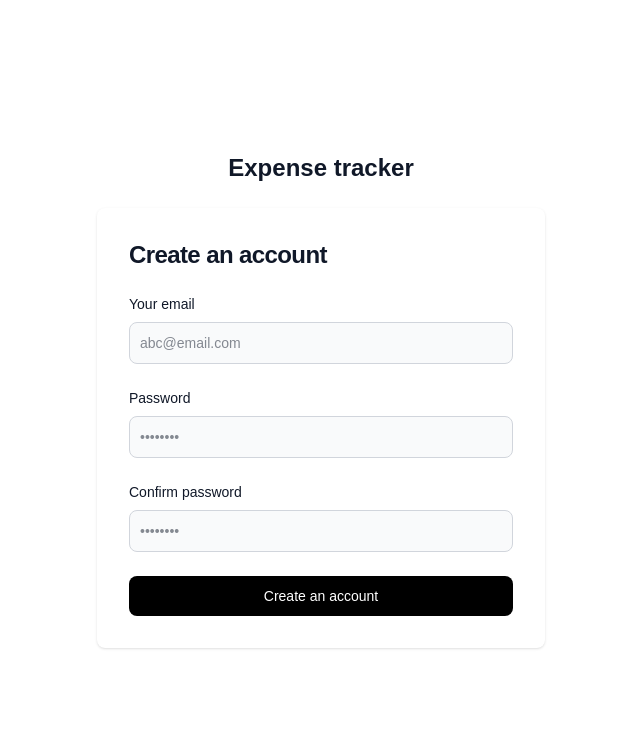
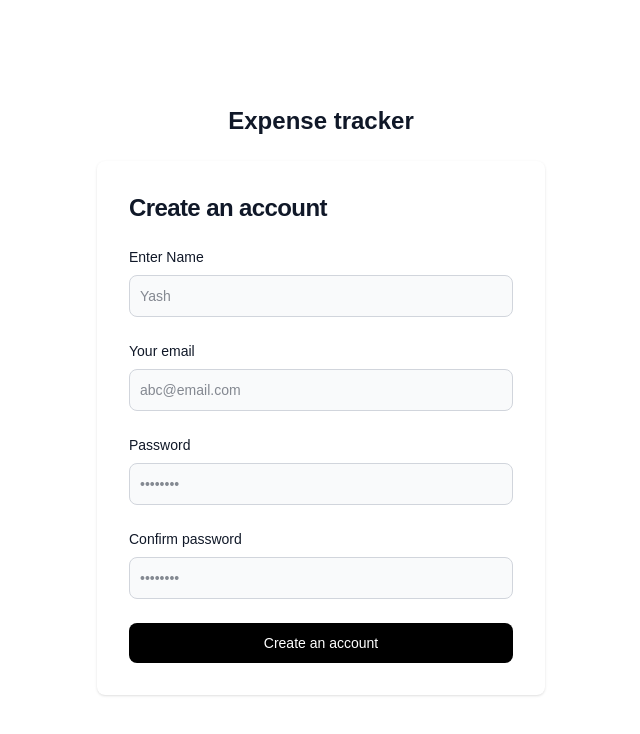
Before and after one commit to lostvayne47/family-expense-tracker, a Next.js app in the folder frontend/: page /signup in a window 1280 px wide. Shown: the top 734 px of the page, without its empty margins (319-959 px from the left). Built offline with nearby package versions, Linux system fonts and the light colour scheme.

Commit message:
added username in signup page as required

```diff
--- a/frontend/app/signup/page.tsx
+++ b/frontend/app/signup/page.tsx
@@ -6,11 +6,13 @@
 // TODO: fix use client -> maybe make form a separate component
 export default function Signup() {
   async function onSubmit(event: FormEvent<HTMLFormElement>) {
+    try {
       event.preventDefault();
       const formData = new FormData(event.currentTarget);
       const data = {
-      email: formData.get("email"),
-      password: formData.get("password"),
+        userName: formData.get("username"),
+        userEmail: formData.get("email"),
+        userPassword: formData.get("password"),
       };
       const response = await fetch(
         "http://localhost:5000/api/v1/user/createuser",
@@ -27,6 +29,9 @@
         redirect("/login");
       } else {
         console.error("Failed to create user");
+      }
+    } catch (error) {
+      console.error(error);
     }
   }
 
@@ -58,6 +63,21 @@
               Create an account
             </h1>
             <form className="space-y-4 md:space-y-6" onSubmit={onSubmit}>
+              <div>
+                <label
+                  htmlFor="username"
+                  className="block mb-2 text-sm font-medium text-gray-900 dark:text-white"
+                >
+                  Enter Name
+                </label>
+                <input
+                  type="text"
+                  name="username"
+                  id="username"
+                  className="bg-gray-50 border border-gray-300 text-gray-900 text-sm rounded-lg focus:ring-primary-600 focus:border-primary-600 block w-full p-2.5 dark:bg-gray-700 dark:border-gray-600 dark:placeholder-gray-400 dark:text-white dark:focus:ring-blue-500 dark:focus:border-blue-500"
+                  placeholder="Yash"
+                />
+              </div>
               <div>
                 <label
                   htmlFor="email"
```
Also changed, not shown: 1 other file (tests, documents, lock files or other folders). Lines whose indentation alone changed are shown as unchanged.
